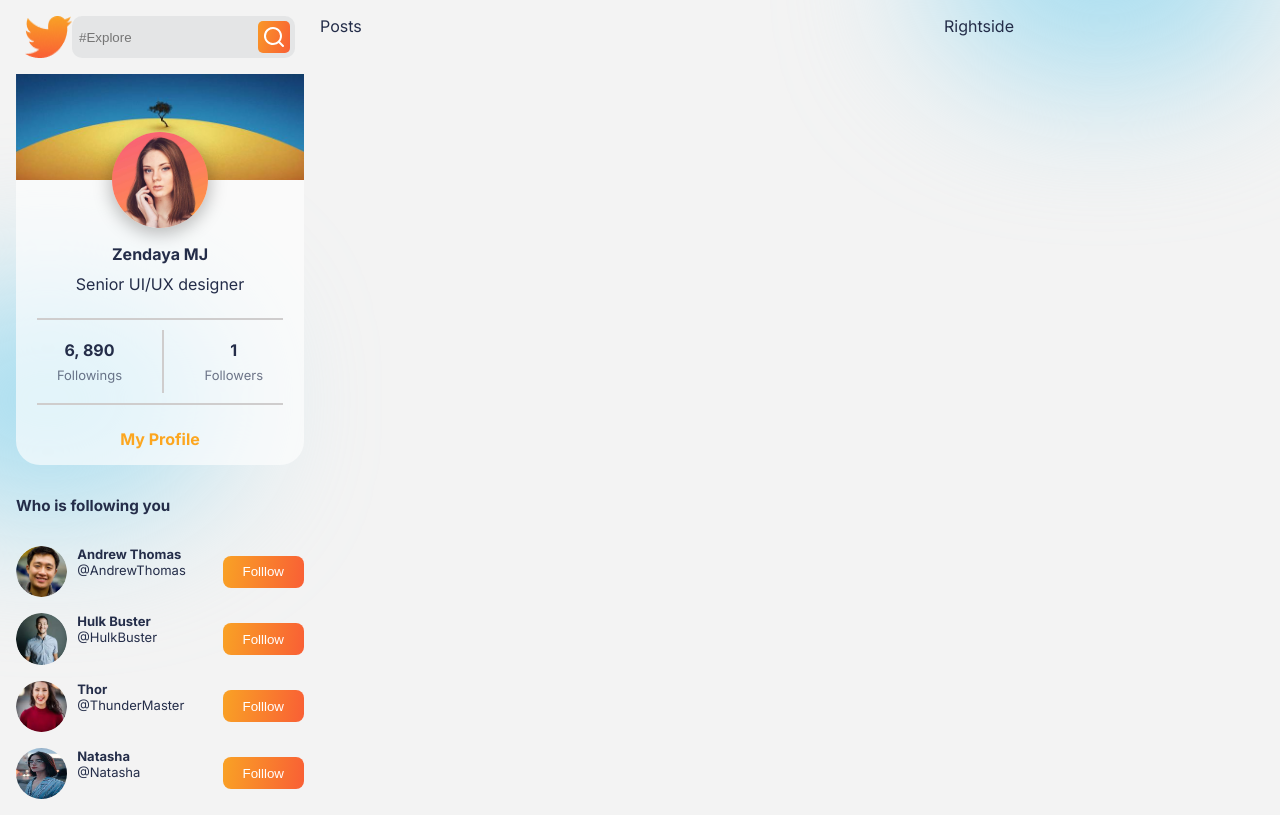
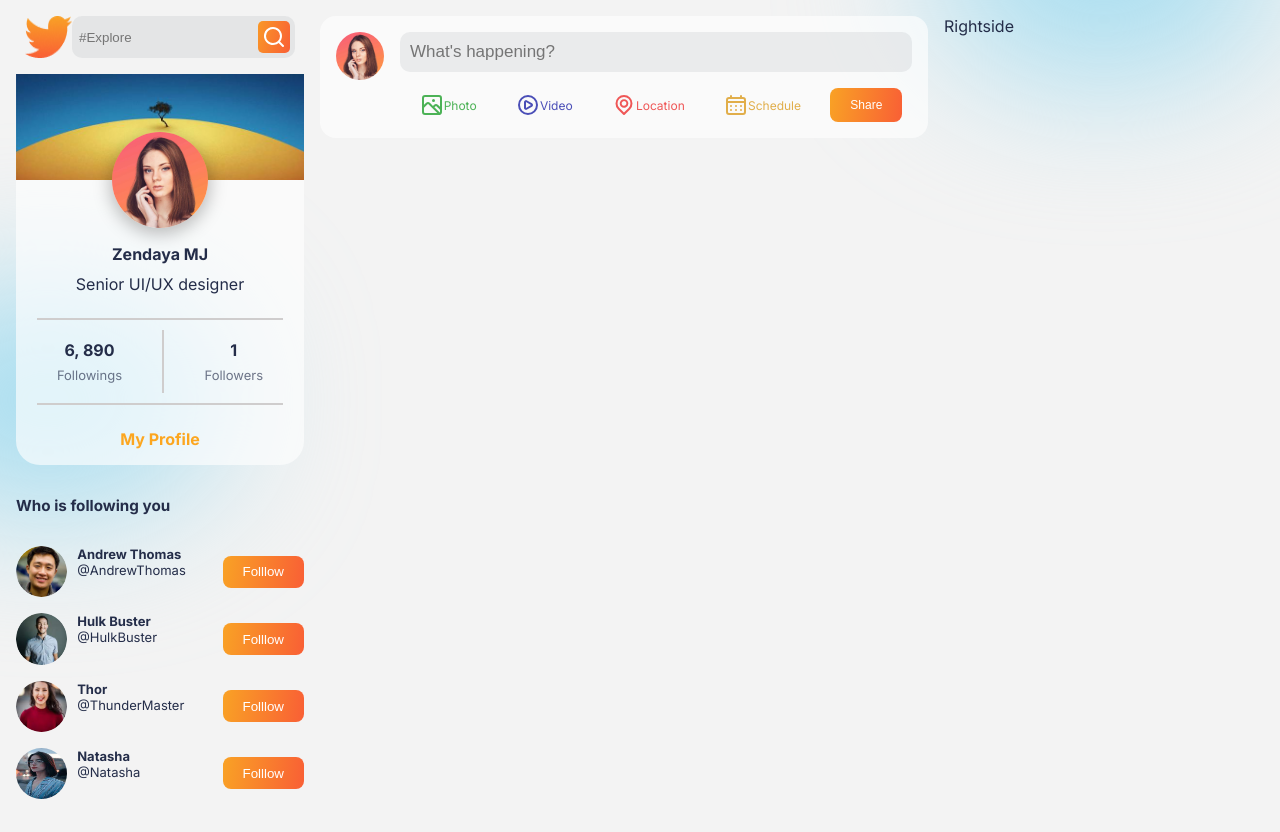
Before and after one commit to AbigaelKirwa/SocialMedia-MERN-stack, a React (Create React App) app: page / in a window 1280 px wide. Built offline with nearby package versions, Linux system fonts and the light colour scheme.

Commit message:
added postshare

```diff
--- /dev/null
+++ b/src/components/PostShare/PostShare.css
@@ -0,0 +1,70 @@
+.PostShare{
+    display: flex;
+    gap: 1rem;
+    background-color: var(--cardColor);
+    padding: 1rem;
+    border-radius: 1rem;
+}
+
+.PostShare>img{
+    border-radius: 50%;
+    width: 3rem;
+    height: 3rem;
+}
+
+.PostShare>div{
+    display: flex;
+    flex-direction: column;
+    width: 90%;
+    gap: 1rem;
+}
+.PostShare>div>input{
+    background-color: var(--inputColor);
+    border-radius: 10px;
+    padding: 10px;
+    font-size: 17px;
+    border: none;
+    outline: none;
+}
+.PostOptions{
+    display: flex;
+    justify-content: space-around;
+}
+.option{
+    padding: 5px;
+    padding-left: 10px;
+    padding-right: 10px;
+    border-radius: 10px;
+    display: flex;
+    align-items: center;
+    justify-content: center;
+    font-size: 12px;
+}
+.option:hover{
+    cursor: pointer;
+}
+
+.ps-button{
+    padding: 5px;
+    padding-left: 20px;
+    padding-right: 20px;
+    font-size: 12px;
+}
+
+.previewImage{
+    position: relative;
+}
+
+.previewImage>svg{
+    position: absolute;
+    right: 1rem;
+    top: 0.5rem;
+    cursor: pointer;
+}
+
+.previewImage>img{
+    width: 100%;
+    max-height: 20rem;
+    object-fit: cover;
+    border-radius: 0.5rem;
+}
--- /dev/null
+++ b/src/components/PostShare/PostShare.jsx
@@ -0,0 +1,68 @@
+import React, {useState, useRef} from 'react'
+import './PostShare.css'
+import ProfileImage from '../../img/profileImg.jpg'
+import {UilScenery} from "@iconscout/react-unicons"
+import {UilPlayCircle} from "@iconscout/react-unicons"
+import {UilLocationPoint} from "@iconscout/react-unicons"
+import {UilSchedule} from "@iconscout/react-unicons"
+import {UilTimes} from "@iconscout/react-unicons"
+
+const PostShare = () => {
+
+  const [image, setImage] = useState(null)
+  const imageRef = useRef()
+  const onImageChange =(event)=>{
+    if(event.target.files && event.target.files[0]){
+        let img = event.target.files[0];
+        setImage({
+            image:URL.createObjectURL(img),
+        })
+    }
+  }
+  return (
+    <div className="PostShare">
+        <img src={ProfileImage} alt="" />
+        <div>
+            <input type="text" placeholder="What's happening?"/>
+            <div className="PostOptions">
+                <div className="option" style={{color: "var(--photo"}} onClick={()=>imageRef.current.click()}>
+                    <UilScenery/>
+                    Photo
+                </div>
+                <div className="option" style={{color: "var(--video"}}>
+                    <UilPlayCircle/>
+                    Video
+                </div>
+                <div className="option" style={{color: "var(--location"}}>
+                    <UilLocationPoint/>
+                    Location
+                </div>
+                <div className="option" style={{color: "var(--shedule"}}>
+                    <UilSchedule/>
+                    Schedule
+                </div>
+                <button className='button ps-button'>Share</button>
+                <div style={{display:"none"}}>
+                    <input
+                    type="file"
+                    name='myImage'
+                    ref={imageRef}
+                    onChange={onImageChange}
+                    />
+                </div>
+            </div>
+
+            {image && (
+                <div className="previewImage">
+                    <UilTimes onClick={()=>setImage(null)}/>
+                    <img src= {image.image} alt="" />
+                </div>
+            )}
+
+        </div>
+
+    </div>
+  )
+}
+
+export default PostShare
--- /dev/null
+++ b/src/components/PostSide/PostSide.css
@@ -0,0 +1,7 @@
+.PostSide{
+    display: flex;
+    flex-direction: column;
+    gap: 1rem;
+    height: 100vh;
+    overflow: auto;
+}
--- /dev/null
+++ b/src/components/PostSide/PostSide.jsx
@@ -0,0 +1,13 @@
+import React from 'react'
+import PostShare from '../PostShare/PostShare'
+import './PostSide.css'
+
+const PostSide = () => {
+  return (
+    <div className='PostSide'>
+        <PostShare/>
+    </div>
+  )
+}
+
+export default PostSide
--- a/src/pages/home/Home.jsx
+++ b/src/pages/home/Home.jsx
@@ -1,4 +1,5 @@
 import React from 'react'
+import PostSide from '../../components/PostSide/PostSide'
 import ProfileSide from '../../components/profileSide/ProfileSide'
 import './Home.css'
 
@@ -6,7 +7,7 @@
     return (
         <div className="Home">
             <ProfileSide/>
-            <div className="postSide">Posts</div>
+            <PostSide/>
             <div className="RightSide">Rightside</div>
         </div>
     )
```
